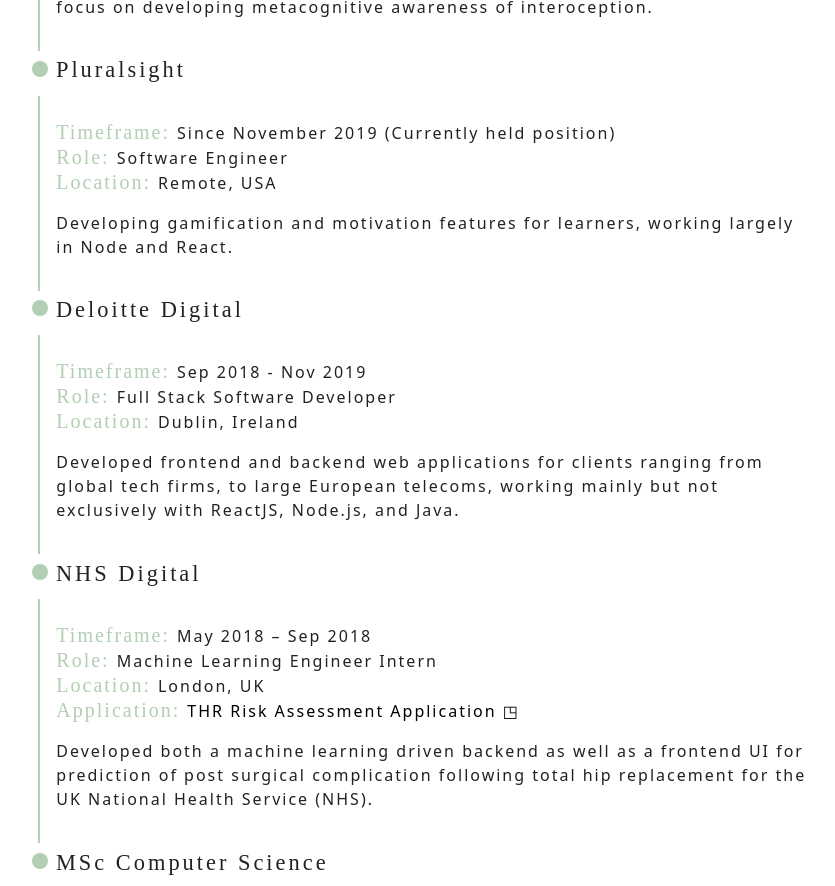
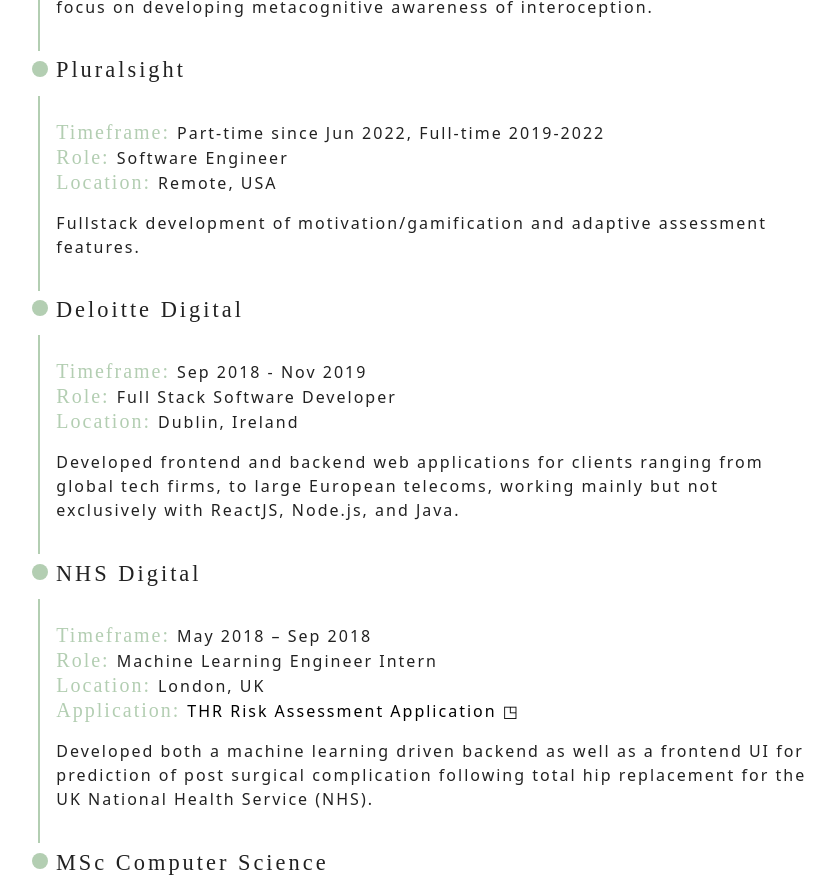
Before and after one commit to phoenixfire07/my-app, a React (Create React App) app: page / in a window 1280 px wide. Shown: the part 3540-4426 px from the top of the page, without its empty margins (223-1058 px from the left). Built offline with nearby package versions, Linux system fonts and the light colour scheme.

Commit message:
update ps

```diff
--- a/src/data/experience.js
+++ b/src/data/experience.js
@@ -12,10 +12,10 @@
   {
     "type":"work",
     "about":null,
-    "years":"Since November 2019 (Currently held position)",
+    "years":"Part-time since Jun 2022, Full-time 2019-2022",
     "location_city":"Remote, USA",
     "role_name":"Software Engineer",
-    "responsibilities":"Developing gamification and motivation features for learners, working largely in Node and React.",
+    "responsibilities":"Fullstack development of motivation/gamification and adaptive assessment features.",
     "name":"Pluralsight",
   },
   {
```
